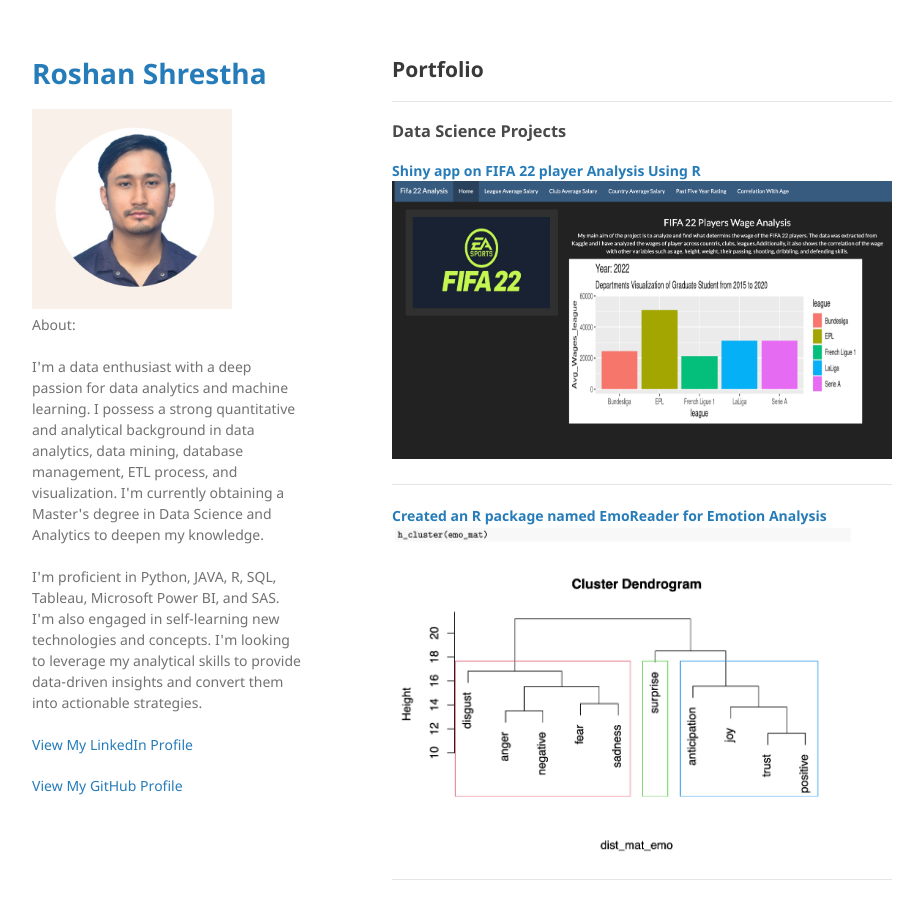
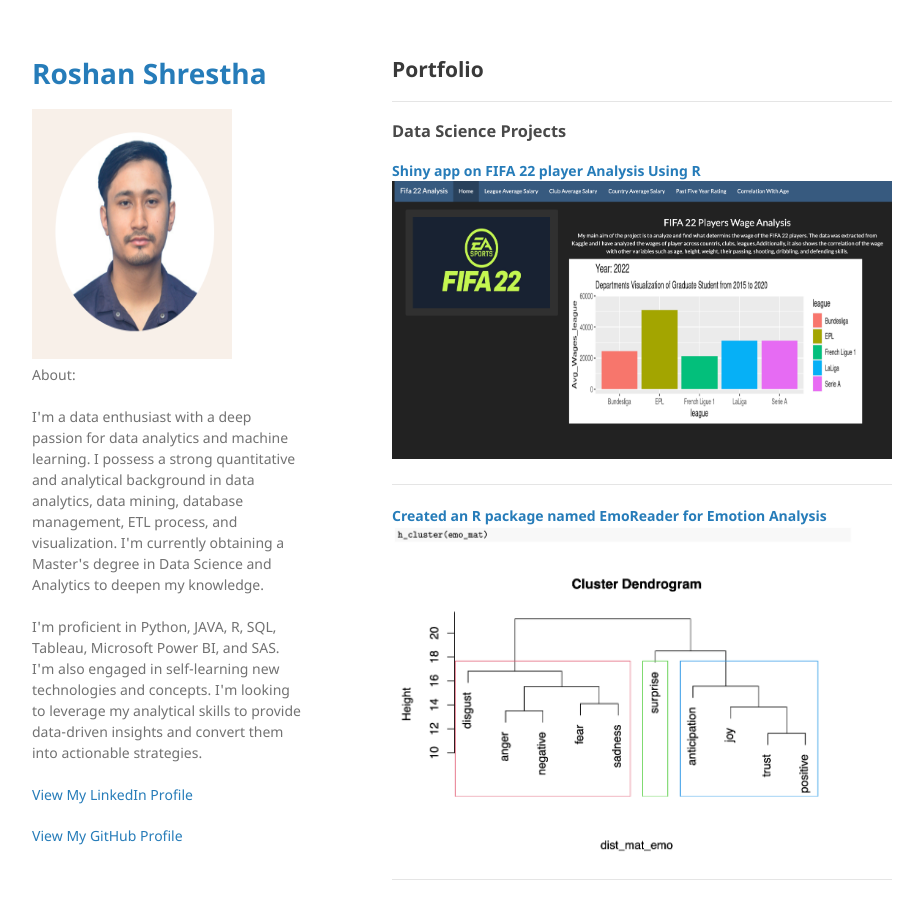
Before and after one commit to casirose/casirose.github.io, a Jekyll site: the page built from index.md, in a window 1280 px wide and 900 px high. Shown: the whole window, without its empty margins (178-1101 px from the left). Built offline with Jekyll 4.4.1, drawn with Linux system fonts in a browser that asks for light colours; our own code applies the rules of GitHub Pages for plain Markdown files.

Commit message:
Update default.html

```diff
--- a/_layouts/default.html
+++ b/_layouts/default.html
@@ -18,7 +18,7 @@
         <h1><a href="{{ "/" | absolute_url }}">{{ site.title | default: site.github.repository_name }}</a></h1>
 
         {% if site.logo %}
-          <img src="{{site.logo | relative_url}}" alt="Logo" width="200" height="200"/>
+          <img src="{{site.logo | relative_url}}" alt="Logo" width="200" height="250"/>
         {% endif %}
 
         <p>{{ site.description | default: site.github.project_tagline }}</p>
```
